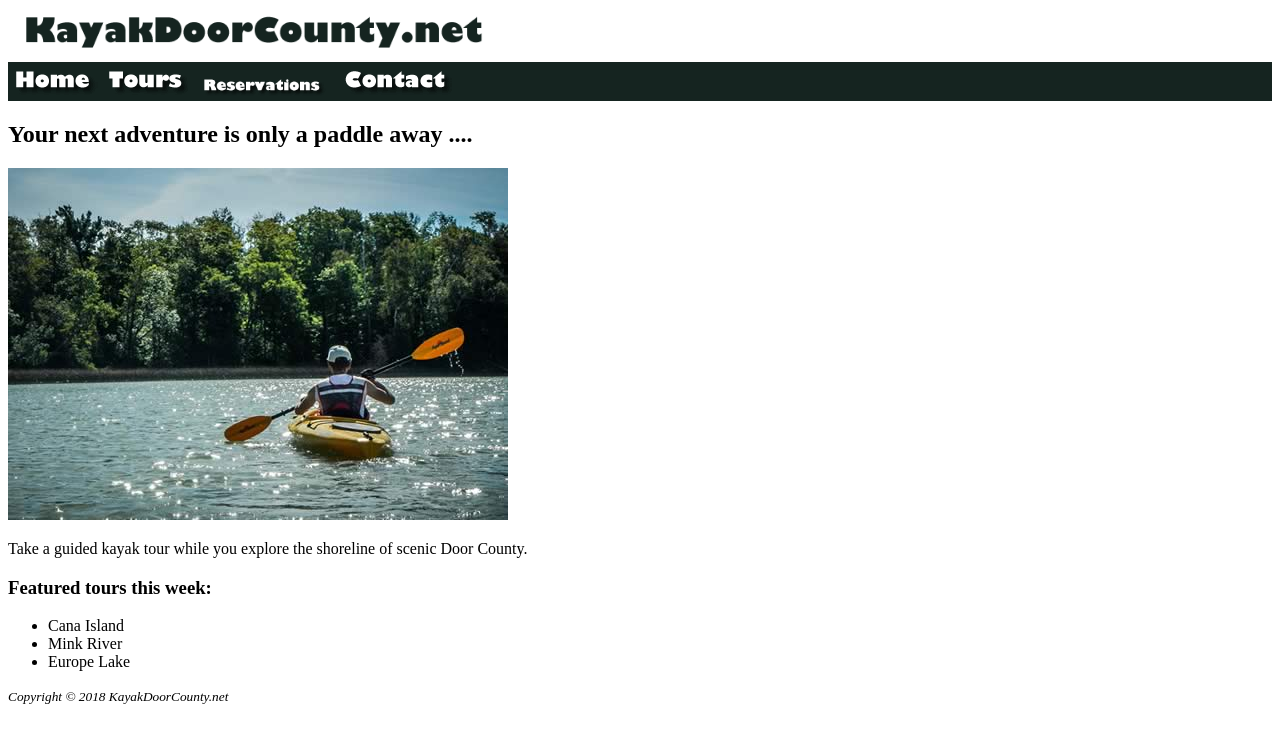
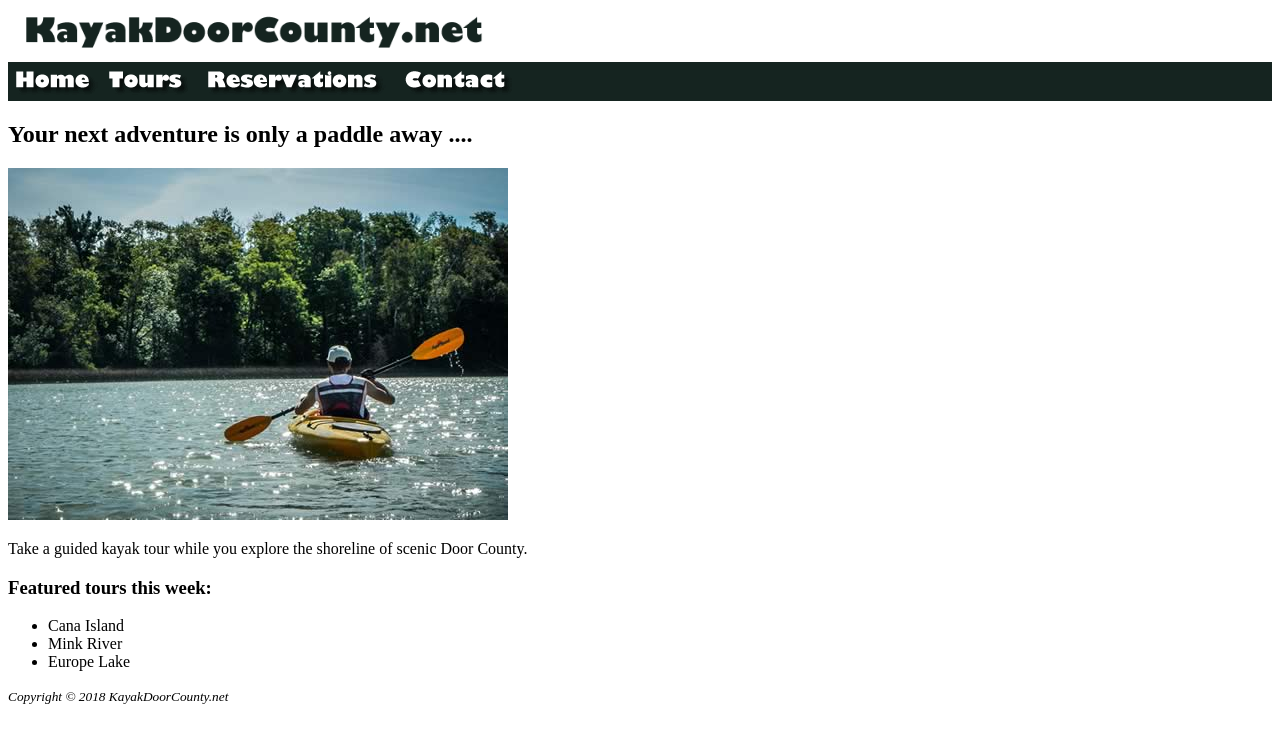
Before and after one commit to juanbermudez-1/4.4, a plain HTML site: page index.html in a window 1280 px wide. Drawn offline with Linux system fonts and the light colour scheme.

Commit message:
Update index.html

```diff
--- a/index.html
+++ b/index.html
@@ -20,9 +20,9 @@
 </header>
 <nav id="bar">
 <a href="index.html"><img src="home.gif" alt="Home" width="90"></a>
-<a href="tours.html"><img src="tours.gif" alt="tours" width="90"></a>
-<a href="reservations.html"><img src="reservations.gif" alt="reservations" width="130"></a>
-<a href="contact.html"><img src="contact.gif" alt="contact" width="130"></a>
+<a href="tours.html"><img src="tours.gif" alt="Tours" width="90"></a>
+<a href="reservations.html"><img src="reservations.gif" alt="Reservations" width="190"></a>
+<a href="contact.html"><img src="contact.gif" alt="Contact" width="130"></a>
 </nav>
 
 <main>
```
